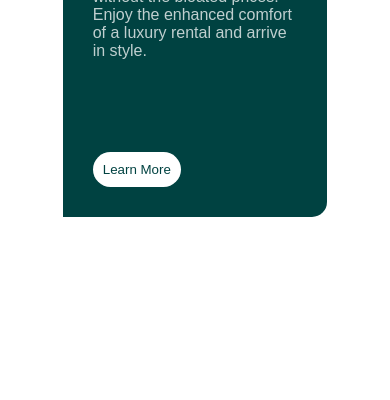
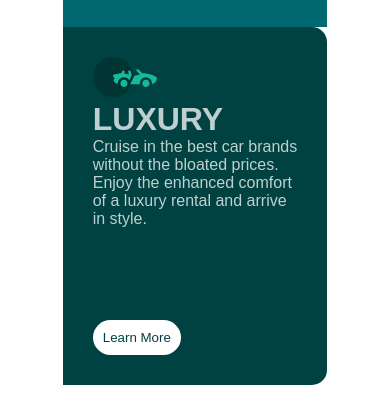
Before and after one commit to Veffrey/3columnpreviewcard, a plain HTML site: page index.html in a window 390 px wide. Shown: the part 747-1147 px from the top of the page. Before the commit the page ends 979 px from the top, so only its background shows below. Drawn offline with Linux system fonts and the light colour scheme.

Commit message:
first commit

```diff
--- a/style.css
+++ b/style.css
@@ -83,7 +83,7 @@ body{
 @media(max-width: 700px){
     .cards{
         flex-direction: column;
-        padding-top: 15px;
+        padding-top: 350px;
         padding-bottom: 15px;
 
     }
```
